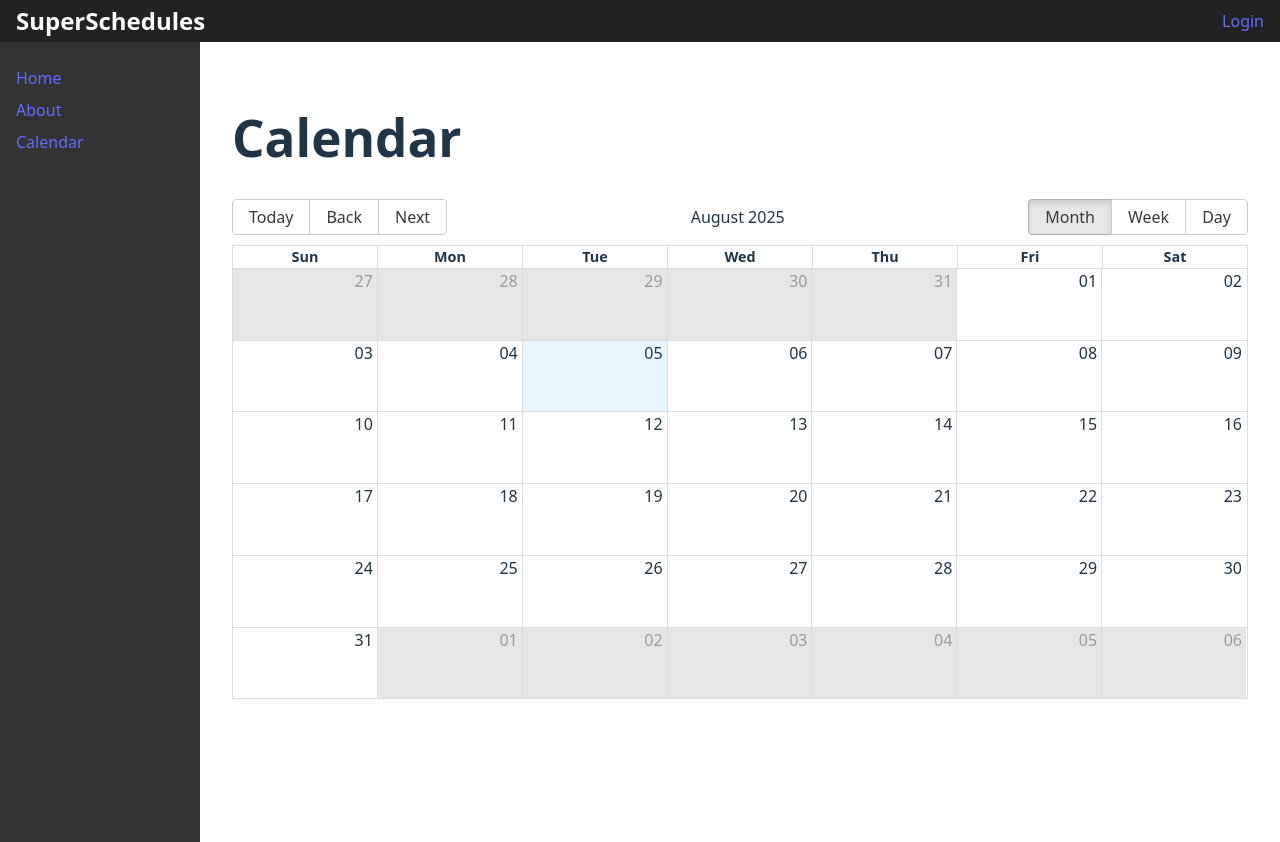
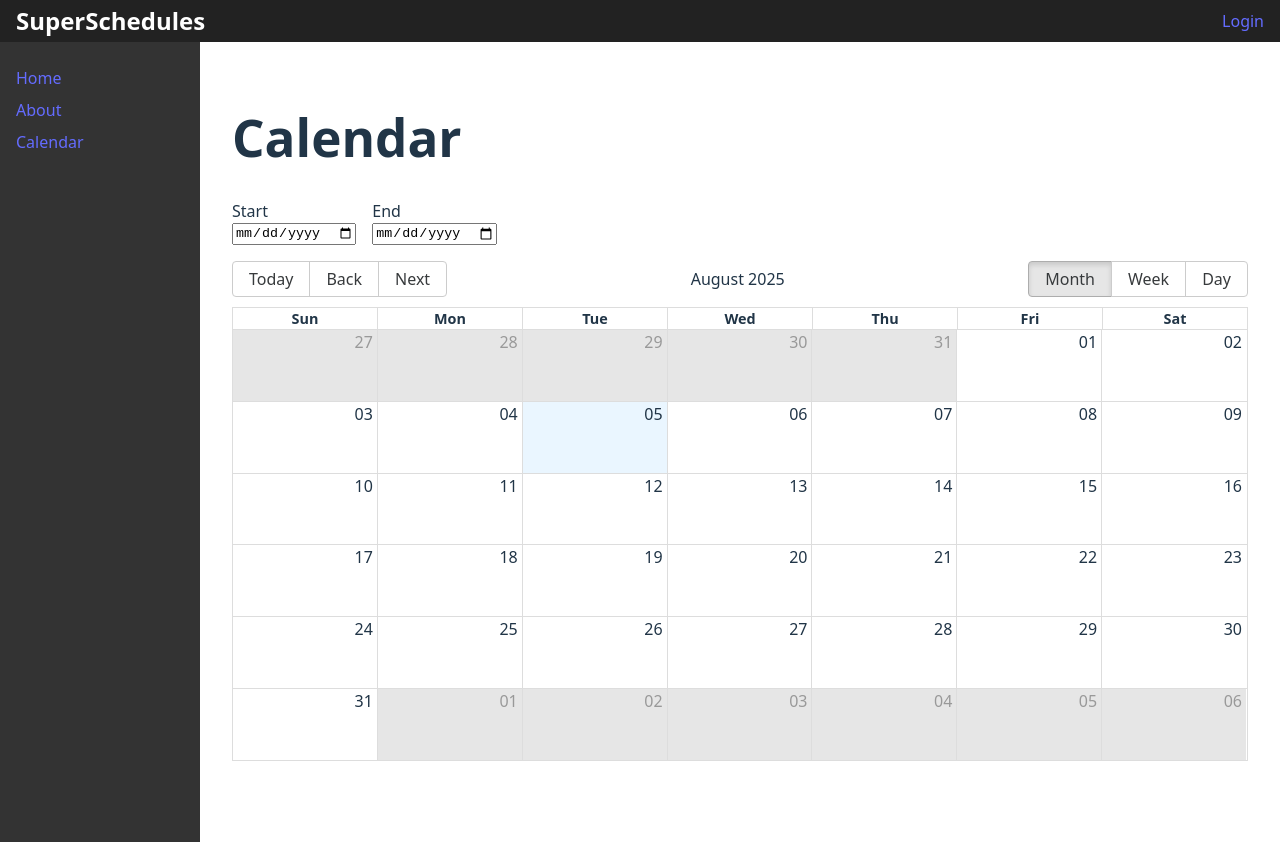
Before and after one commit to SuperSchedules/superschedules_frontend, a React (Vite) app: page /calendar in a window 1280 px wide. Built offline with nearby package versions, Linux system fonts and the light colour scheme; no server answers.

Commit message:
feat: add date range inputs to calendar

```diff
--- a/src/pages/Calendar.css
+++ b/src/pages/Calendar.css
@@ -1,5 +1,16 @@
 .calendar-page {
   padding: 1rem;
+}
+
+.range-controls {
+  display: flex;
+  gap: 1rem;
+  margin-bottom: 1rem;
+}
+
+.range-controls label {
+  display: flex;
+  flex-direction: column;
 }
 
 .event-dialog {
--- a/src/pages/Calendar.jsx
+++ b/src/pages/Calendar.jsx
@@ -34,6 +34,8 @@ export default function CalendarPage() {
   const [selectedEvent, setSelectedEvent] = useState(null);
   const [currentView, setCurrentView] = useState('month');
   const [currentDate, setCurrentDate] = useState(new Date());
+  const [rangeStart, setRangeStart] = useState('');
+  const [rangeEnd, setRangeEnd] = useState('');
 
   const { user } = useAuth();
 
@@ -43,6 +45,10 @@ export default function CalendarPage() {
     }
 
     const { start, end } = (() => {
+      if (rangeStart && rangeEnd) {
+        return { start: new Date(rangeStart), end: new Date(rangeEnd) };
+      }
+
       switch (currentView) {
         case 'day':
           return { start: startOfDay(currentDate), end: endOfDay(currentDate) };
@@ -84,11 +90,29 @@ export default function CalendarPage() {
     }
 
     loadEvents();
-  }, [user, currentView, currentDate]);
+  }, [user, currentView, currentDate, rangeStart, rangeEnd]);
 
   return (
     <div className="calendar-page">
       <h1>Calendar</h1>
+      <div className="range-controls">
+        <label>
+          Start
+          <input
+            type="date"
+            value={rangeStart}
+            onChange={(e) => setRangeStart(e.target.value)}
+          />
+        </label>
+        <label>
+          End
+          <input
+            type="date"
+            value={rangeEnd}
+            onChange={(e) => setRangeEnd(e.target.value)}
+          />
+        </label>
+      </div>
       <BigCalendar
         localizer={localizer}
         events={events}
```
